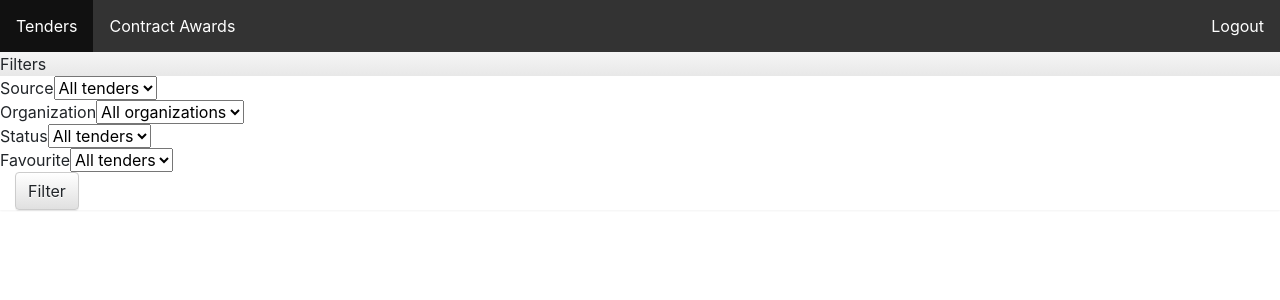
After one commit to eaudeweb/scratch, a Django app: page /app/filters/ in a window 1280 px wide. The commit adds this page. Shown: the top 300 px of the page. Run offline with Django 3.2, Linux system fonts and the light colour scheme; data that the repository does not hold is empty; some libraries are stand-ins or nearby versions.

Commit message:
Add template for filter menu refs #17

```diff
--- a/app/forms.py
+++ b/app/forms.py
@@ -17,10 +17,10 @@ class TendersFilter(forms.Form):
                                            ('False', 'No'),
                                            ])
 
-    def __init__(self):
-        super(TendersFilter, self).__init__()
+    def __init__(self, *args, **kwargs):
+        super(TendersFilter, self).__init__(*args, **kwargs)
         organizations = Tender.objects.values_list('organization',
                                                    flat=True).distinct()
-        self.organization.choices = [('', 'All organizations')] + [
+        self.fields['organization'].choices = [('', 'All organizations')] + [
             (org, org) for org in organizations
         ]
--- a/app/templates/base.html
+++ b/app/templates/base.html
@@ -15,6 +15,9 @@
   <link rel ="stylesheet" type="text/css" href="{% static 'tenders_table.css'%}"}>
   <link rel ="stylesheet" type="text/css" href="{% static 'nav_menu.css'%}">
   <link rel ="stylesheet" type="text/css" href="{% static 'login.css'%}"}>
+  <link rel ="stylesheet" type="text/css" href="{% static 'filter_bar.css'%}"}>
+  <link rel="stylesheet" href="//netdna.bootstrapcdn.com/bootstrap/3.3.7/css/bootstrap-theme.min.css">
+  <link rel="stylesheet" href="//maxcdn.bootstrapcdn.com/font-awesome/4.1.0/css/font-awesome.min.css">
   <title>Scratch</title>
 </head>
 <body>
--- /dev/null
+++ b/app/templates/tenders_filters.html
@@ -0,0 +1,42 @@
+{% extends 'base.html' %}
+
+{% block content %}
+
+  <div class="row">
+    <div class="col-lg-12">
+      <div class="panel panel-default">
+        <div class="panel-heading">Filters</div>
+        <div class="panel-body form-inline filters">
+          <form role="form" id="filter" method="get">
+            <div class="form-group filters-style">
+              {{ form.source.label }}
+              {{ form.source}}
+            </div>
+
+            <div class="form-group filters-style">
+              {{ form.organization.label }}
+              {{ form.organization}}
+            </div>
+
+            <div class="form-group filters-style">
+              {{ form.status.label }}
+              {{ form.status}}
+            </div>
+
+            <div class="form-group filters-style">
+              {{ form.favourite.label }}
+              {{ form.favourite}}
+            </div>
+
+            <div class="form-group">
+              <div class="col-sm-offset-2 col-sm-1">
+                <button type="submit" class="btn btn-default">Filter</button>
+              </div>
+              {% if reset %}{% include 'filters/reset_filter.html' %}{% endif %}
+            </div>
+          </form>
+        </div>
+      </div>
+    </div>
+  </div>
+{% endblock %}
--- a/app/urls.py
+++ b/app/urls.py
@@ -1,7 +1,7 @@
 from django.urls import path
 
 from .views import LoginView, LogoutView, ContractAwardsListVew
-from .views import TendersListView, TenderDetailView, TenderFavouriteView
+from .views import TendersListView, TenderDetailView, TenderFavouriteView, TendersFiltersView
 
 
 urlpatterns = [
@@ -11,4 +11,5 @@ urlpatterns = [
     path('login/', LoginView.as_view(), name='login_view'),
     path('logout/', LogoutView.as_view(), name='logout_view'),
     path('awards/', ContractAwardsListVew.as_view(), name='contract_awards_list_view'),
+    path('filters/', TendersFiltersView.as_view(), name='tenders_filters_view'),
 ]
--- a/app/views.py
+++ b/app/views.py
@@ -13,6 +13,13 @@ from django.views.decorators.debug import sensitive_post_parameters
 from django.views.generic import FormView, RedirectView
 from django.views.generic import View
 from datetime import timezone, datetime
+from .forms import TendersFilter
+
+
+class TendersFiltersView(FormView):
+    template_name = 'tenders_filters.html'
+    form_class = TendersFilter
+    success_url = '/'
 
 
 class TendersListView(LoginRequiredMixin, ListView):
```
Lines whose indentation alone changed are shown as unchanged.
